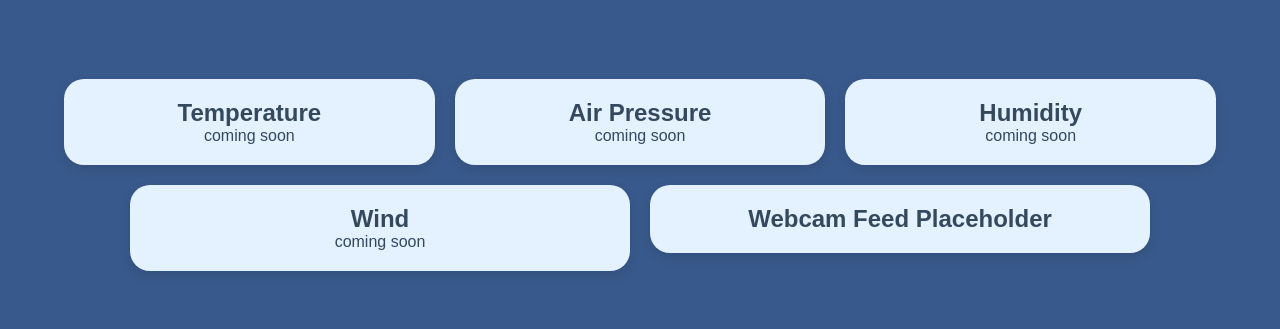
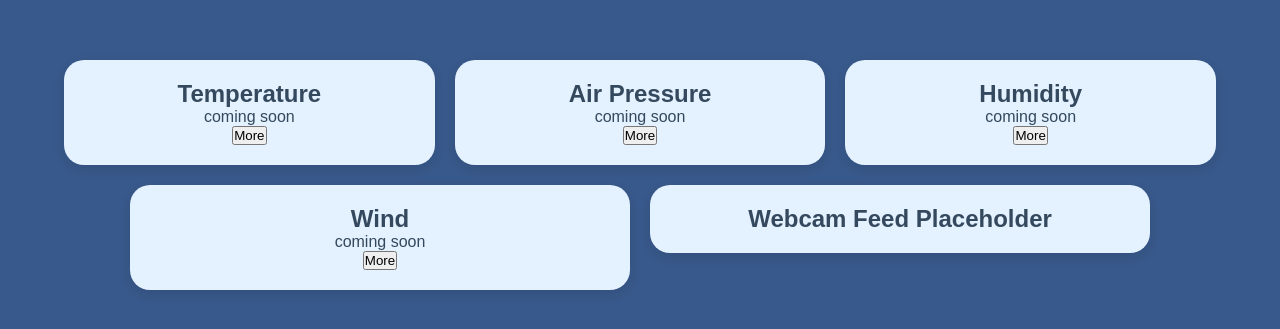
Before and after one commit to Rmhibbert/weather_station_S2_2025, a Next.js app in the folder fullstack/: page / in a window 1280 px wide. Shown: the part 225-554 px from the top of the page. Built offline with nearby package versions, Linux system fonts and the light colour scheme.

Commit message:
feat(jsx): create button for widget expansion

```diff
--- a/fullstack/src/components/widget.jsx
+++ b/fullstack/src/components/widget.jsx
@@ -1,11 +1,21 @@
-import React from 'react';
+import React, { useState } from 'react';
 
 const Widget = ({ name, data }) => {
-    return (
-      <div className="widget">
-        <h2>{name}</h2>
-          <p>{data}</p>
-      </ div>
-    )
-  }
-  export default Widget;
+  const [isExpanded, setIsExpanded] = useState(false);
+
+  const toggleExpand = () => {
+    setIsExpanded(!isExpanded);
+  };
+
+  return (
+    <div className={`widget ${isExpanded ? 'expanded' : ''}`}>
+      <h2>{name}</h2>
+      <p>{data}</p>
+      <button className="toggle-btn" onClick={toggleExpand}>
+        {isExpanded ? 'Less' : 'More'}
+      </button>
+    </div>
+  );
+};
+
+export default Widget;
```
